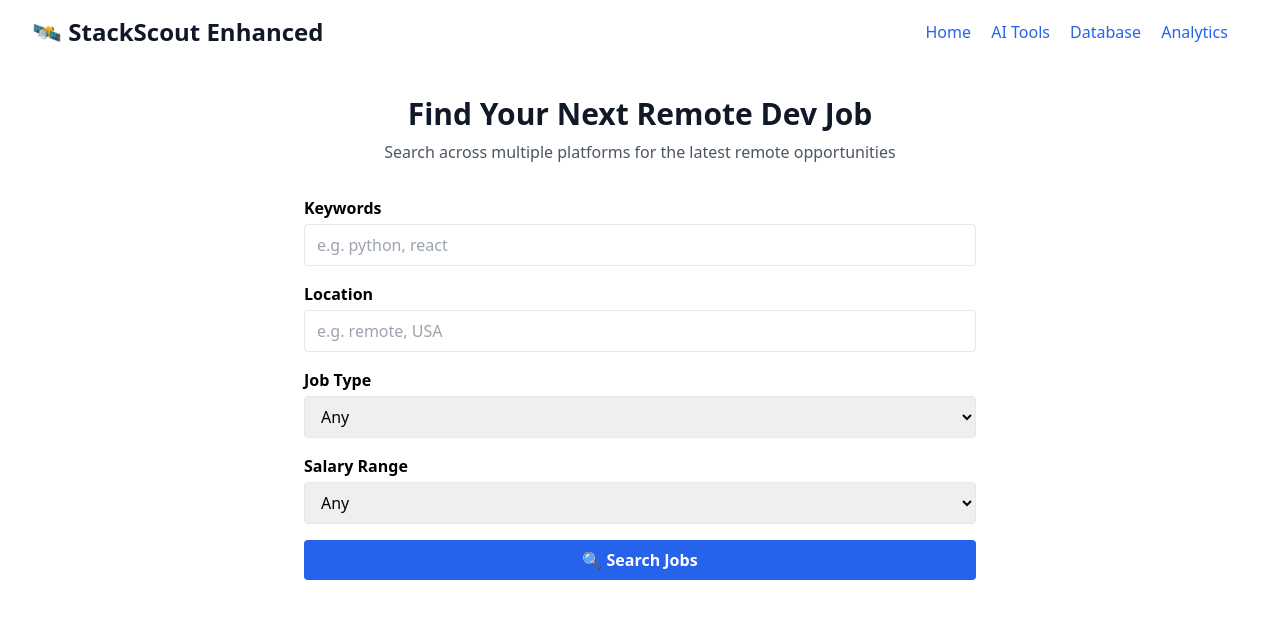
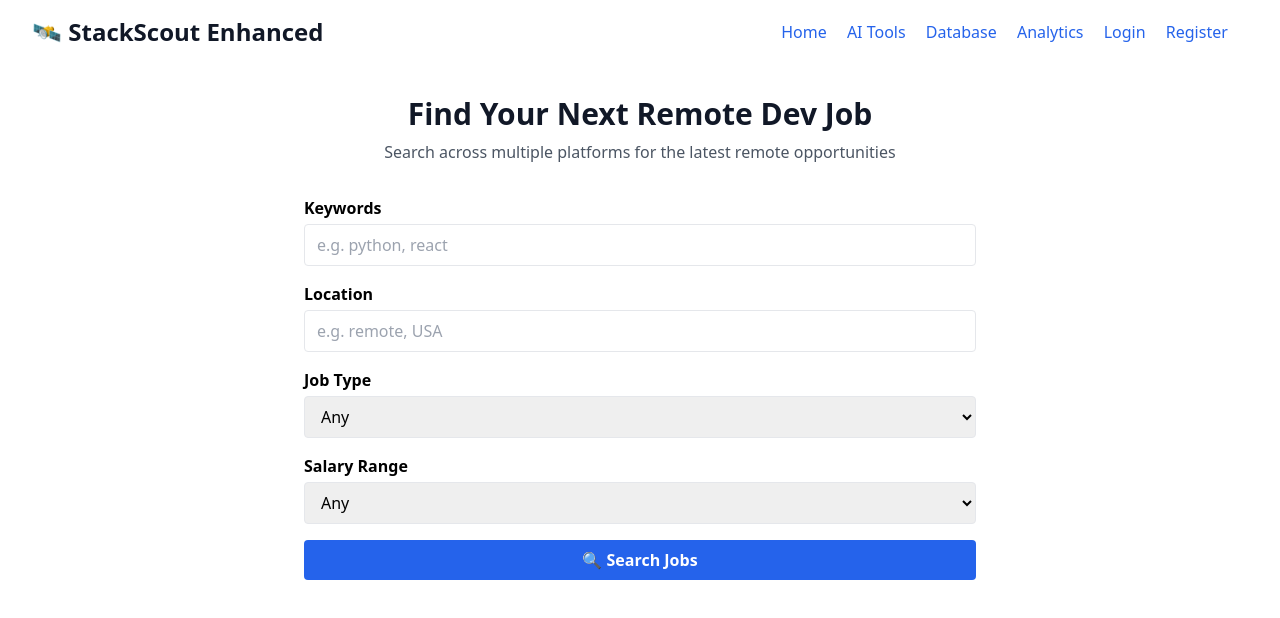
Before and after one commit to joey-the-33rd/StackScout, a website: page templates/enhanced_index.html in a window 1280 px wide. Drawn offline with nearby package versions, Linux system fonts and the light colour scheme.

Commit message:
Update enhanced_index.html
enhanced index html files

```diff
--- a/templates/enhanced_index.html
+++ b/templates/enhanced_index.html
@@ -38,6 +38,8 @@
                         <a href="/ai-tools" class="ml-4 text-blue-600 hover:text-blue-800">AI Tools</a>
                         <a href="/database/manager" class="ml-4 text-blue-600 hover:text-blue-800">Database</a>
                         <a href="/analytics" class="ml-4 text-blue-600 hover:text-blue-800">Analytics</a>
+                        <a href="/login" class="ml-4 text-blue-600 hover:text-blue-800">Login</a>
+                        <a href="/register" class="ml-4 text-blue-600 hover:text-blue-800">Register</a>
                         <div id="notification-bell-container" class="inline-block ml-4">
                             <!-- Notification bell will be rendered by notification_manager.js -->
                         </div>
```
